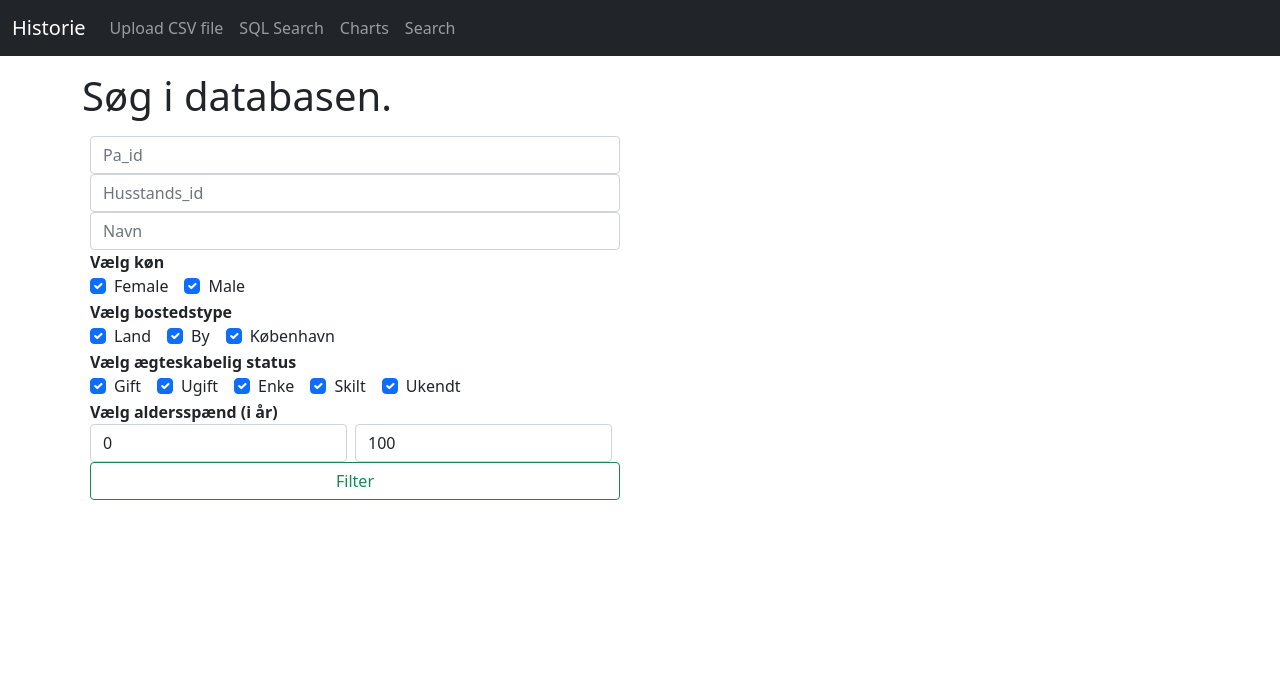
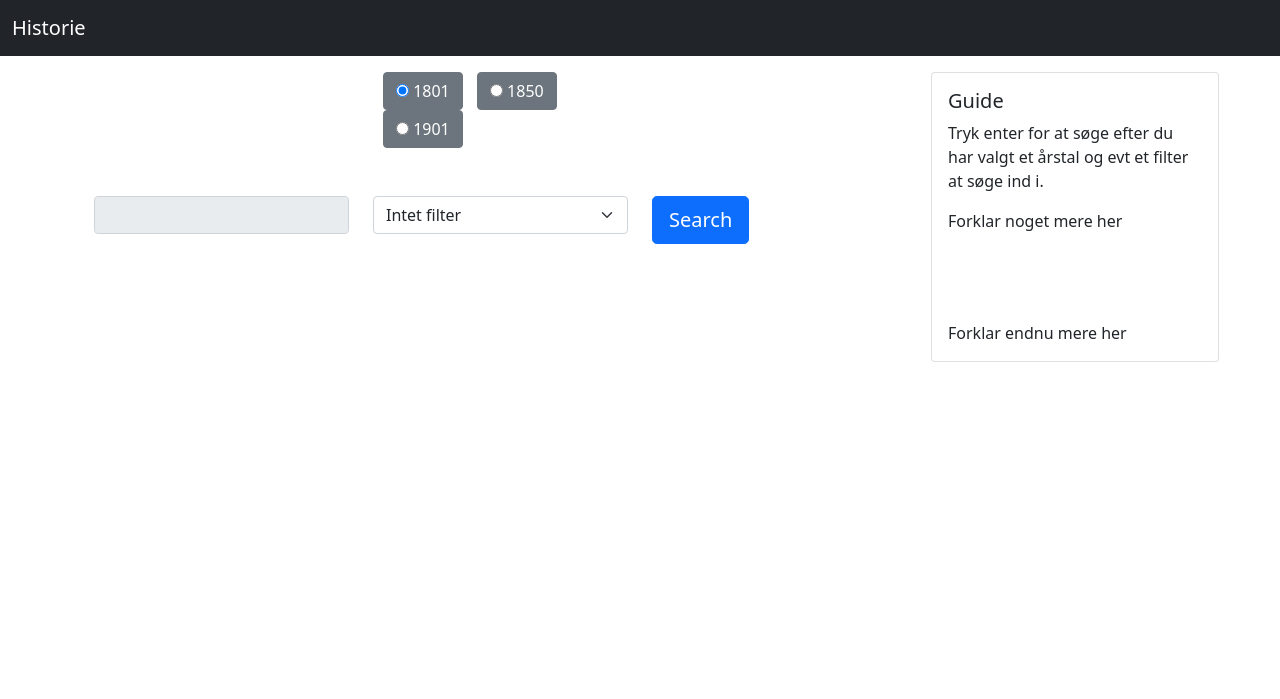
Before and after one commit to DatalogiForAlle/historie, a Django app: page / in a window 1280 px wide. Shown: the top 699 px of the page. Run offline with Django 4.2, Linux system fonts and the light colour scheme; parts of the project's set-up code (start-up, migrations or seed data) failed here and were passed over; some libraries are stand-ins or nearby versions.

Commit message:
removed access to all old practice features, updated urls

```diff
--- a/data/urls.py
+++ b/data/urls.py
@@ -12,13 +12,25 @@ from .views import (
 )
 
 urlpatterns = [
-    path("", SearchResultsListView.as_view(), name="search_results"),
-    path("csv/", CustomCSVViews.as_view(), name="custom-csv-view"),
-    path("sql/", SqlSearchResultsListView.as_view(), name="sql_search_results"),
+    # path("", SearchResultsListView.as_view(), name="search_results"),
+    # path("csv/", CustomCSVViews.as_view(), name="custom-csv-view"),
+    # path("sql/", SqlSearchResultsListView.as_view(), name="sql_search_results"),
     # path("search/", SearchView.as_view(), name="search"),
     # path("search/", SearchView.as_view(), name="search"),
-    path("search/", search, name="search"),
+    path("", search, name="search"),
     # path("search/", FinalSearch.as_view(), name="final_search"),
-    path("search/one_input_chart/", one_input_chart, name="one_input_chart"),
-    path("search/two_input_chart/", two_input_chart, name="two_input_chart")
+    path("one_input_chart/", one_input_chart, name="one_input_chart"),
+    path("two_input_chart/", two_input_chart, name="two_input_chart"),
 ]
+
+# urlpatterns = [
+#     path("", SearchResultsListView.as_view(), name="search_results"),
+#     path("csv/", CustomCSVViews.as_view(), name="custom-csv-view"),
+#     path("sql/", SqlSearchResultsListView.as_view(), name="sql_search_results"),
+#     # path("search/", SearchView.as_view(), name="search"),
+#     # path("search/", SearchView.as_view(), name="search"),
+#     path("search/", search, name="search"),
+#     # path("search/", FinalSearch.as_view(), name="final_search"),
+#     path("search/one_input_chart/", one_input_chart, name="one_input_chart"),
+#     path("search/two_input_chart/", two_input_chart, name="two_input_chart"),
+# ]
--- a/data/views.py
+++ b/data/views.py
@@ -285,7 +285,7 @@ def search(request):
 
         context["page_obj"] = page_obj
 
-    return render(request, "search.html", context)
+    return render(request, "search/search.html", context)
 
 
 def one_input_chart(request):
--- a/history_project/urls.py
+++ b/history_project/urls.py
@@ -18,6 +18,7 @@ from django.urls import path, include
 
 urlpatterns = [
     path("admin/", admin.site.urls),
-    path("", include("pages.urls")),
-    path("data/", include("data.urls")),
+    # path("", include("pages.urls")),
+    # path("data/", include("data.urls")),
+    path("", include("data.urls")),
 ]
--- a/pages/urls.py
+++ b/pages/urls.py
@@ -4,5 +4,5 @@ from .views import HomePageView, ChartView
 
 urlpatterns = [
     path("", HomePageView.as_view(), name="home"),
-    path("chart/", ChartView.as_view(), name="chart"),
+    # path("chart/", ChartView.as_view(), name="chart"),
 ]
--- a/templates/base.html
+++ b/templates/base/base.html
@@ -33,31 +33,9 @@
 </head>
 
 <body>
-    <nav class="navbar navbar-expand-md navbar-dark fixed-top bg-dark">
-        <div class="container-fluid">
-            <a class="navbar-brand" href="{% url 'home' %}">Historie</a>
-            <button class="navbar-toggler" type="button" data-bs-toggle="collapse" data-bs-target="#navbarCollapse"
-                aria-controls="navbarCollapse" aria-expanded="false" aria-label="Toggle navigation">
-                <span class="navbar-toggler-icon"></span>
-            </button>
-            <div class="collapse navbar-collapse" id="navbarCollapse">
-                <ul class="navbar-nav me-auto mb-2 mb-md-0">
-                    <li class="nav-item">
-                        <a class="nav-link" href="{% url 'custom-csv-view' %}">Upload CSV file</a>
-                    </li>
-                    <li class="nav-item">
-                        <a class="nav-link" href="{% url 'sql_search_results' %}">SQL Search</a>
-                    </li>
-                    <li class="nav-item">
-                        <a class="nav-link" href="{% url 'chart' %}">Charts</a>
-                    </li>
-                    <li class="nav-item">
-                        <a class="nav-link" href="{% url 'search' %}">Search</a>
-                    </li>
-                </ul>
-            </div>
-        </div>
-    </nav>
+
+    {% include "base/navbar.html" %}
+
     <div class="container">
         {% block content %}
         {% endblock content %}
--- /dev/null
+++ b/templates/base/navbar.html
@@ -0,0 +1,36 @@
+<nav class="navbar navbar-expand-md navbar-dark fixed-top bg-dark">
+    <div class="container-fluid">
+        <a class="navbar-brand" href="{% url 'search' %}">Historie</a>
+    </div>
+</nav>
+
+
+<!-- need to use django template comment to outcomment django template language, apparently -->
+{% comment %}
+<!-- old version before removing access to old practice features -->
+<!-- <nav class="navbar navbar-expand-md navbar-dark fixed-top bg-dark">
+    <div class="container-fluid">
+        <a class="navbar-brand" href="{% url 'home' %}">Historie</a>
+        <button class="navbar-toggler" type="button" data-bs-toggle="collapse" data-bs-target="#navbarCollapse"
+            aria-controls="navbarCollapse" aria-expanded="false" aria-label="Toggle navigation">
+            <span class="navbar-toggler-icon"></span>
+        </button>
+        <div class="collapse navbar-collapse" id="navbarCollapse">
+            <ul class="navbar-nav me-auto mb-2 mb-md-0">
+                <li class="nav-item">
+                    <a class="nav-link" href="{% url 'custom-csv-view' %}">Upload CSV file</a>
+                </li>
+                <li class="nav-item">
+                    <a class="nav-link" href="{% url 'sql_search_results' %}">SQL Search</a>
+                </li>
+                <li class="nav-item">
+                    <a class="nav-link" href="{% url 'chart' %}">Charts</a>
+                </li>
+                <li class="nav-item">
+                    <a class="nav-link" href="{% url 'search' %}">Search</a>
+                </li>
+            </ul>
+        </div>
+    </div>
+</nav> -->
+{% endcomment %}
--- a/templates/chart.html
+++ b/templates/chart.html
@@ -1,4 +1,4 @@
-{% extends "base.html" %}
+{% extends "base/base.html" %}
 {% load static %}
 
 {% block title %}Chart{% endblock title %}
--- a/templates/home.html
+++ b/templates/home.html
@@ -1,4 +1,4 @@
-{% extends "base.html" %}
+{% extends "base/base.html" %}
 {% load static %}
 
 {% block title %}Home{% endblock title %}
--- a/templates/search.html
+++ b/templates/search/search.html
@@ -1,4 +1,4 @@
-{% extends "base.html" %}
+{% extends "base/base.html" %}
 {% load static %}
 {% load crispy_forms_tags %}
 {% load data_tags %}
@@ -24,7 +24,7 @@
       <div class="row justify-content-center">
         <div class="col-4">
           <label class="btn btn-secondary year-option">
-            <input type="radio" name="year" id="1801" value="1801" required> 1801
+            <input type="radio" name="year" id="1801" value="1801" required checked> 1801
           </label>
           <label class="btn btn-secondary year-option">
             <input type="radio" name="year" id="1850" value="1850"> 1850
--- a/templates/search_results.html
+++ b/templates/search_results.html
@@ -1,4 +1,4 @@
-{% extends "base.html" %}
+{% extends "base/base.html" %}
 {% load static %}
 
 {% block title %}Search{% endblock title %}
--- a/templates/sql_search.html
+++ b/templates/sql_search.html
@@ -1,4 +1,4 @@
-{% extends "base.html" %}
+{% extends "base/base.html" %}
 {% load static %}
 {% load crispy_forms_tags %}
 {% load data_tags %}
--- a/templates/upload.html
+++ b/templates/upload.html
@@ -1,4 +1,4 @@
-{% extends "base.html" %}
+{% extends "base/base.html" %}
 {% load static %}
 
 {% block title %}Upload{% endblock title %}
```
